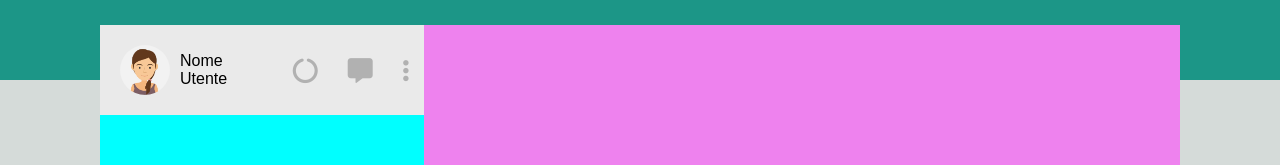
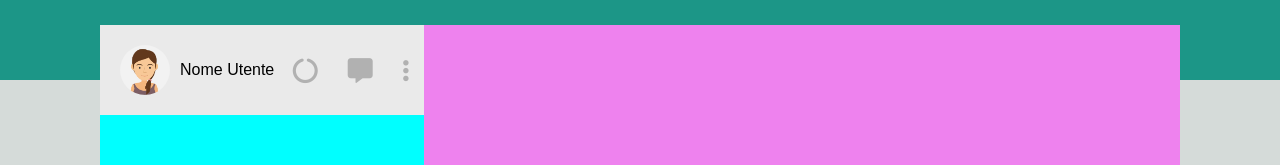
Before and after one commit to Pier98Sa/vue-boolzapp, a plain HTML site: page index.html in a window 1280 px wide. Shown: the top 165 px of the page. Drawn offline with nearby package versions, Linux system fonts and the light colour scheme.

Commit message:
sezione user completa

```diff
--- a/css/style.css
+++ b/css/style.css
@@ -37,9 +37,9 @@ aside .user{
 /*user-name-picture*/
 .user .user-name-picture{
     padding: 20px;
-    width: 50%;
+    width: 60%;
     display: flex;
-    justify-content: center;
+    justify-content: flex-start;
     align-items: center;
 }
 .user .user-name-picture img{
@@ -49,7 +49,7 @@ aside .user{
 }
 /*user-button*/
 .user .user-button{
-    width: 50%;
+    width: 40%;
    display: flex;
    justify-content: flex-end;
    align-items: center;
```
